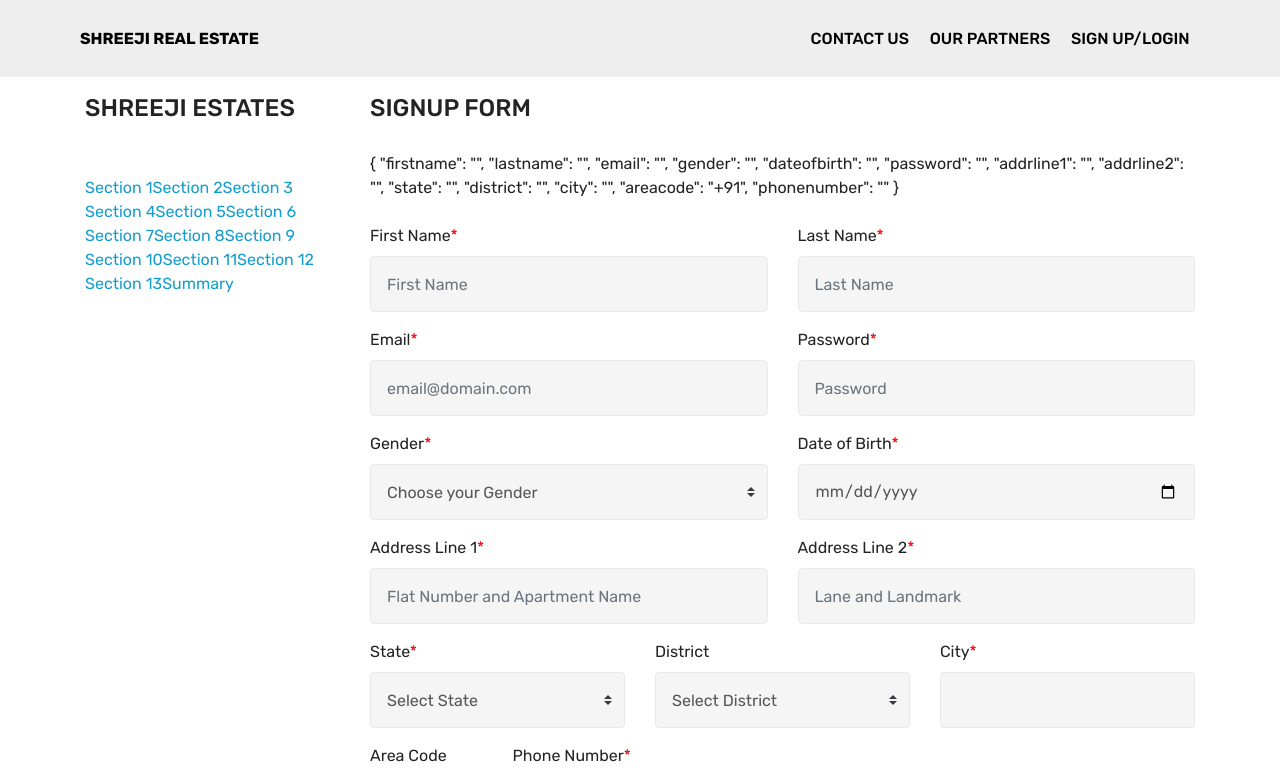
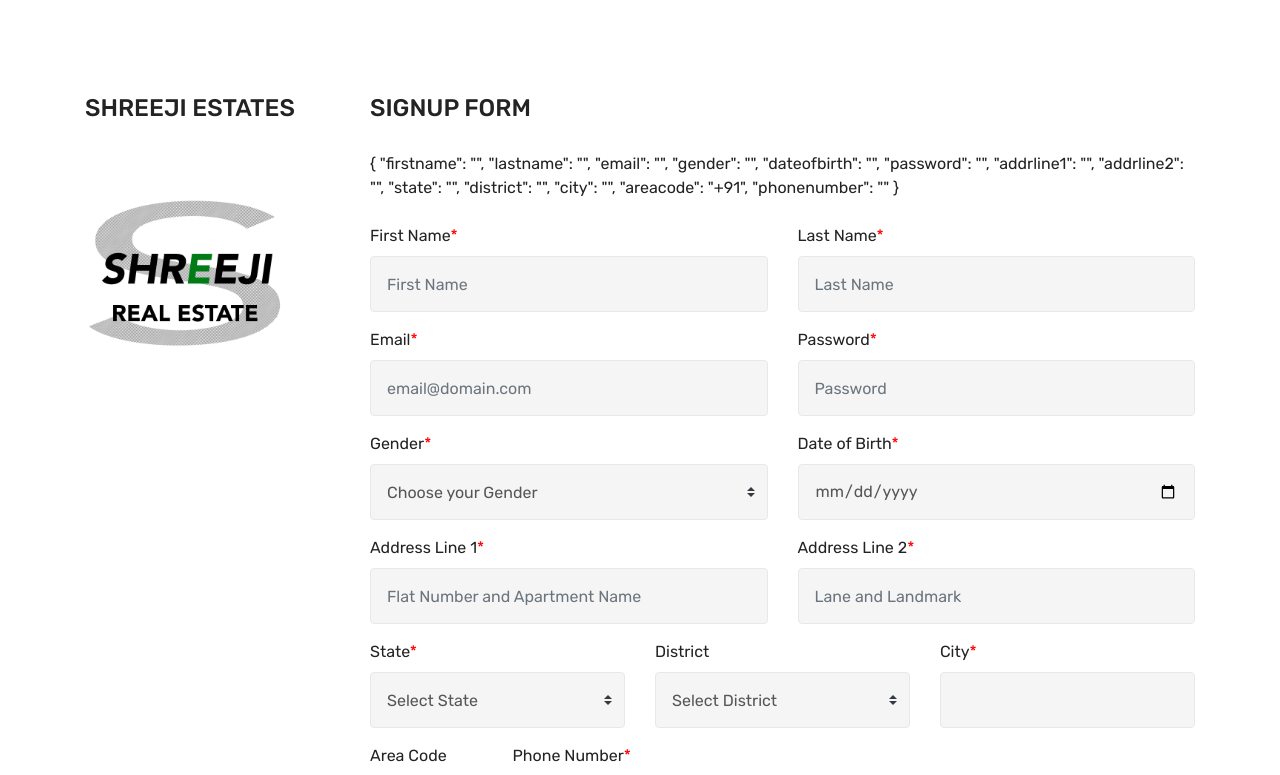
Before and after one commit to RahilV/AIT-MiniProject, an Angular app in the folder client/: page /signup in a window 1280 px wide. Shown: the top 775 px of the page. Built offline with nearby package versions, Linux system fonts and the light colour scheme.

Commit message:
rv changes

```diff
--- a/client/src/app/app-routing.module.ts
+++ b/client/src/app/app-routing.module.ts
@@ -3,12 +3,15 @@
 import { ContactUsComponent } from './components/contact-us/contact-us.component';
 import { ErrorPageComponent } from './components/error-page/error-page.component';
 import { PartnersComponent } from './components/partners/partners.component';
+import { IndexComponent } from './components/index/index.component';
 import { RouterModule, Routes } from '@angular/router';
 
 const routes: Routes = [
   { path: 'signup', component: SignupComponent },
   { path: 'contactus', component: ContactUsComponent },
   { path: 'partners', component: PartnersComponent},
+  { path: 'index', component: IndexComponent},
+  {path: '',redirectTo: '/index',pathMatch: 'full' ,}
   // { path: '**', component: ErrorPageComponent },
 ];
 
--- a/client/src/app/app.component.html
+++ b/client/src/app/app.component.html
@@ -1,12 +1,12 @@
 <title>{{ title }}</title>
 
-<app-navbar></app-navbar>
+<!--app-navbar></app-navbar>
 
 <app-our-services></app-our-services>
 
 <app-features></app-features>
 
-<app-footer></app-footer>
+<app-footer></app-footer-->
 
 <div id="scrollToTop" class="scrollToTop mbr-arrow-up">
   <a style="text-align: center"
--- a/client/src/app/app.module.ts
+++ b/client/src/app/app.module.ts
@@ -12,6 +12,7 @@
 import { PartnersComponent } from './components/partners/partners.component';
 import { HttpClientModule } from "@angular/common/http";
 import { FormsModule }   from '@angular/forms';
+import { IndexComponent } from './components/index/index.component';
 
 @NgModule({
   declarations: [
@@ -24,6 +25,7 @@
     FeaturesComponent,
     OurServicesComponent,
     PartnersComponent,
+    IndexComponent,
 
   ],
   imports: [
--- a/client/src/app/components/contact-us/contact-us.component.html
+++ b/client/src/app/components/contact-us/contact-us.component.html
@@ -1,5 +1,5 @@
 <title>{{ title }}</title>
-
+<app-navbar></app-navbar>
 <section class="engine"></section>
 <section class="header1 cid-s629zFw8VC mbr-parallax-background" id="header16-9">
   <div
@@ -245,3 +245,4 @@
     </div>
   </div>
 </section>
+<app-footer></app-footer>
--- /dev/null
+++ b/client/src/app/components/index/index.component.html
@@ -0,0 +1,103 @@
+<app-navbar></app-navbar>
+  <section class="menu cid-s61s97ett1" once="menu" id="menu2-3">
+    <nav class="navbar navbar-expand beta-menu navbar-dropdown align-items-center navbar-fixed-top navbar-toggleable-sm bg-color transparent">
+        <button class="navbar-toggler navbar-toggler-right" type="button" data-toggle="collapse" data-target="#navbarSupportedContent" aria-controls="navbarSupportedContent" aria-expanded="false" aria-label="Toggle navigation">
+            <div class="hamburger">
+                <span></span>
+                <span></span>
+                <span></span>
+                <span></span>
+            </div>
+        </button>
+        <div class="menu-logo">
+            <div class="navbar-brand">
+
+                <span class="navbar-caption-wrap"><a class="navbar-caption text-black display-4" href="index.html">SHREEJI REAL ESTATE</a></span>
+            </div>
+        </div>
+        <div class="collapse navbar-collapse" id="navbarSupportedContent">
+            <ul class="navbar-nav nav-dropdown nav-right" data-app-modern-menu="true"><li class="nav-item">
+                    <a class="nav-link link text-black display-4" href="page1.html">CONTACT US</a>
+                </li><li class="nav-item"><a class="nav-link link text-black display-4" href="page2.html">OUR PARTNERS</a></li><li class="nav-item"><a class="nav-link link text-black display-4" href="">SIGN UP/LOGIN</a></li></ul>
+
+        </div>
+    </nav>
+</section>
+
+<section class="engine"></section><section class="header6 cid-s61sbNgOZB mbr-fullscreen mbr-parallax-background" id="header6-4">
+
+
+
+    <div class="mbr-overlay" style="opacity: 0.5; background-color: rgb(35, 35, 35);">
+    </div>
+
+    <div class="container">
+        <div class="row justify-content-md-center">
+            <img class="" src="assets/images/test.png" alt="" style="margin:auto;height:300px">
+            <div class="mbr-white col-md-10" style="padding-top: 20px;">
+
+                <h1 class="mbr-section-title align-center mbr-bold pb-3 mbr-fonts-style display-1"><em>SHREEJI REAL ESTATE</em></h1>
+                <p class="mbr-text align-center pb-3 mbr-fonts-style display-5">YOUR HOME OUR SERVICE</p>
+                <div class="mbr-section-btn align-center"><a class="btn btn-md btn-primary display-4" href="">BUY</a>
+                <a class="btn btn-md btn-white-outline display-4" href="">SELL</a></div>
+            </div>
+        </div>
+    </div>
+
+    <div class="mbr-arrow hidden-sm-down" aria-hidden="true">
+        <a href="#next">
+            <i class="mbri-down mbr-iconfont"></i>
+        </a>
+    </div>
+</section>
+
+<section class="features1 cid-s61OqH7fMr" id="features1-5">
+
+
+
+
+    <div class="container">
+        <div class="media-container-row">
+
+            <div class="card p-3 col-12 col-md-6 col-lg-4">
+                <div class="card-img pb-3">
+                    <span class="mbr-iconfont mbri-smile-face"></span>
+                </div>
+                <div class="card-box">
+                    <h4 class="card-title py-3 mbr-fonts-style display-5">
+                        Customer Satisfaction</h4>
+                    <p class="mbr-text mbr-fonts-style display-7">
+                        Customer Benefits is our number 1 priority.<br><br></p>
+                </div>
+            </div>
+
+            <div class="card p-3 col-12 col-md-6 col-lg-4">
+                <div class="card-img pb-3">
+                    <span class="mbr-iconfont mbri-clock"></span>
+                </div>
+                <div class="card-box">
+                    <h4 class="card-title py-3 mbr-fonts-style display-5">
+                        Flexible Timings</h4>
+                    <p class="mbr-text mbr-fonts-style display-7">
+                        We work 7 days a week and can adjust to your timings.</p>
+                </div>
+            </div>
+
+            <div class="card p-3 col-12 col-md-6 col-lg-4">
+                <div class="card-img pb-3">
+                    <span class="mbr-iconfont mbri-like"></span>
+                </div>
+                <div class="card-box">
+                    <h4 class="card-title py-3 mbr-fonts-style display-5">Reliable Service</h4>
+                    <p class="mbr-text mbr-fonts-style display-7">100% &nbsp;Legal process.<br>Only trusted properties only sold.</p>
+                </div>
+            </div>
+
+
+
+        </div>
+
+    </div>
+
+</section>
+<app-footer></app-footer>
--- /dev/null
+++ b/client/src/app/components/index/index.component.ts
@@ -0,0 +1,15 @@
+import { Component, OnInit } from '@angular/core';
+
+@Component({
+  selector: 'app-index',
+  templateUrl: './index.component.html',
+  styleUrls: ['./index.component.css']
+})
+export class IndexComponent implements OnInit {
+
+  constructor() { }
+
+  ngOnInit(): void {
+  }
+
+}
--- a/client/src/app/components/signup/signup.component.html
+++ b/client/src/app/components/signup/signup.component.html
@@ -6,92 +6,7 @@
     <div class="text-justify col-lg-3 col-sm-3 col-md-3">
       <h4 class="hidden-xs">SHREEJI ESTATES</h4>
       <div class="visible-xs-block"><br /><br /></div>
-      <ul id="progress-menu" class="nav nav-pills nav-stacked hidden-xs">
-        <li role="presentation" class="active">
-          <a href="vcp-application.html" class="disabled"
-            ><span class="glyphicon glyphicon-check pull-right"></span>Section
-            1</a
-          >
-        </li>
-        <li role="presentation">
-          <a href="vcp-application-2.html"
-            ><span class="glyphicon glyphicon-unchecked pull-right"></span
-            >Section 2</a
-          >
-        </li>
-        <li role="presentation">
-          <a href="vcp-application-3.html"
-            ><span class="glyphicon glyphicon-unchecked pull-right"></span
-            >Section 3</a
-          >
-        </li>
-        <li role="presentation">
-          <a href="vcp-application-4.html"
-            ><span class="glyphicon glyphicon-unchecked pull-right"></span
-            >Section 4</a
-          >
-        </li>
-        <li role="presentation">
-          <a href="vcp-application-5.html"
-            ><span class="glyphicon glyphicon-unchecked pull-right"></span
-            >Section 5</a
-          >
-        </li>
-        <li role="presentation">
-          <a href="vcp-application-6.html"
-            ><span class="glyphicon glyphicon-unchecked pull-right"></span
-            >Section 6</a
-          >
-        </li>
-        <li role="presentation">
-          <a href="vcp-application-7.html"
-            ><span class="glyphicon glyphicon-unchecked pull-right"></span
-            >Section 7</a
-          >
-        </li>
-        <li role="presentation">
-          <a href="vcp-application-8.html"
-            ><span class="glyphicon glyphicon-unchecked pull-right"></span
-            >Section 8</a
-          >
-        </li>
-        <li role="presentation">
-          <a href="vcp-application-9.html"
-            ><span class="glyphicon glyphicon-unchecked pull-right"></span
-            >Section 9</a
-          >
-        </li>
-        <li role="presentation">
-          <a href="vcp-application-10.html"
-            ><span class="glyphicon glyphicon-unchecked pull-right"></span
-            >Section 10</a
-          >
-        </li>
-        <li role="presentation">
-          <a href="vcp-application-11.html"
-            ><span class="glyphicon glyphicon-unchecked pull-right"></span
-            >Section 11</a
-          >
-        </li>
-        <li role="presentation">
-          <a href="vcp-application-12.html"
-            ><span class="glyphicon glyphicon-unchecked pull-right"></span
-            >Section 12</a
-          >
-        </li>
-        <li role="presentation">
-          <a href="vcp-application-13.html"
-            ><span class="glyphicon glyphicon-unchecked pull-right"></span
-            >Section 13</a
-          >
-        </li>
-        <li role="presentation">
-          <a href="vcp-application-Summary.html"
-            ><span class="glyphicon glyphicon-unchecked pull-right"></span
-            >Summary</a
-          >
-        </li>
-      </ul>
+      <img class="" src="assets/images/test.png" alt="" style="height:200px">
       &nbsp;
     </div>
     <!-- /Sidebar -->
--- a/client/src/index.html
+++ b/client/src/index.html
@@ -54,6 +54,7 @@
     />
   </head>
   <body>
+
     <app-root></app-root>
 
     <script src="assets/vendor/web/assets/jquery/jquery.min.js"></script>
```
Also changed, not shown: client/src/app/components/index/index.component.css (added), 1 other file (tests, documents, lock files or other folders).
